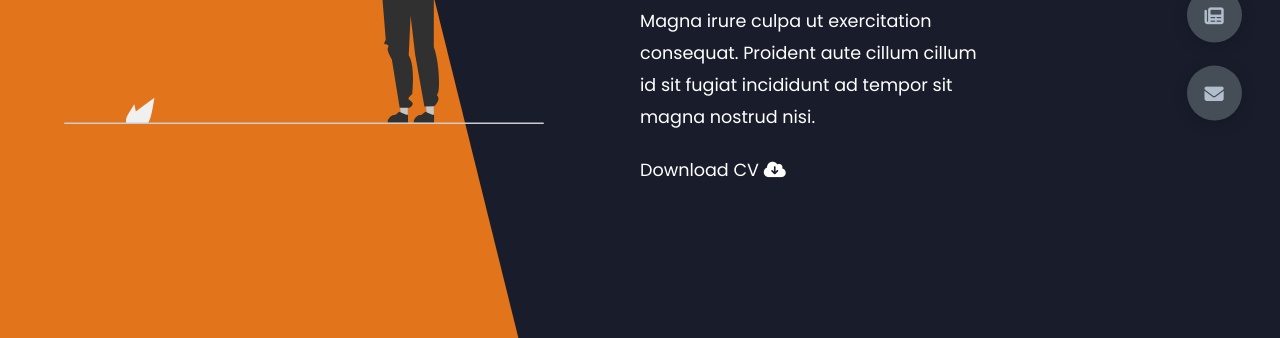
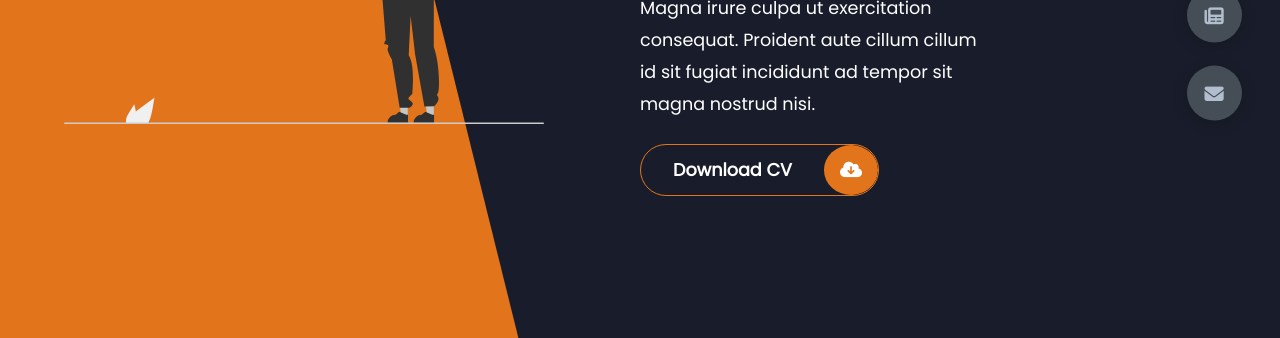
Before and after one commit to hroddev/hroddev-web-v1, a plain HTML site: page index.html in a window 1280 px wide. Shown: the part 462-800 px from the top of the page. Drawn offline with Linux system fonts and the light colour scheme.

Commit message:
finished the main button

```diff
--- a/index.html
+++ b/index.html
@@ -32,12 +32,14 @@
             Magna irure culpa ut exercitation consequat. Proident aute cillum
             cillum id sit fugiat incididunt ad tempor sit magna nostrud nisi.
           </p>
-          <a href="" class="main-btn">
-            <span class="btn-text">Download CV</span>
-            <span-btn-icon
-              ><i class="fa-solid fa-cloud-arrow-down"></i
-            ></span-btn-icon>
-          </a>
+          <div class="btn-container">
+            <a href="" class="main-btn">
+                <span class="btn-text">Download CV</span>
+                <span class="btn-icon"
+                  ><i class="fa-solid fa-cloud-arrow-down"></i
+                ></span>
+              </a>
+          </div>
         </div>
       </div>
     </header>
--- a/styles/styles.scss
+++ b/styles/styles.scss
@@ -192,3 +192,48 @@ section {
 }
 
 // Independent components
+.btn-container {
+    display: flex;
+    align-items: flex-start;
+}
+
+.main-btn {
+    border-radius: 30px;
+    color: inherit;
+    font-weight: 600;
+    position: relative;
+    border: 1px solid var(--color-secondary);
+    display: flex;
+    align-self: flex-start;
+    display: flex;
+    align-items: center;
+    overflow: hidden;
+    .btn-text {
+        padding: 0 2rem;
+    }
+    .btn-icon {
+        background-color: var(--color-secondary);
+        display: flex;
+        align-items: center;
+        justify-content: center;
+        border-radius: 50%;
+        padding: 1rem;
+    }
+    &::before {
+        content: '';
+        position: absolute;
+        top: 0;
+        right: 0;
+        transform: translateX(100%);
+        transition: all .4s ease-out;
+        z-index: -1;
+    }
+    &:hover {
+        &::before {
+            width: 100%;
+            height: 100%;
+            background-color: var(--color-secondary);
+            transform: translateX(0);
+        }
+    }
+}
```
Also changed, not shown: styles/styles.css, 1 other file.
